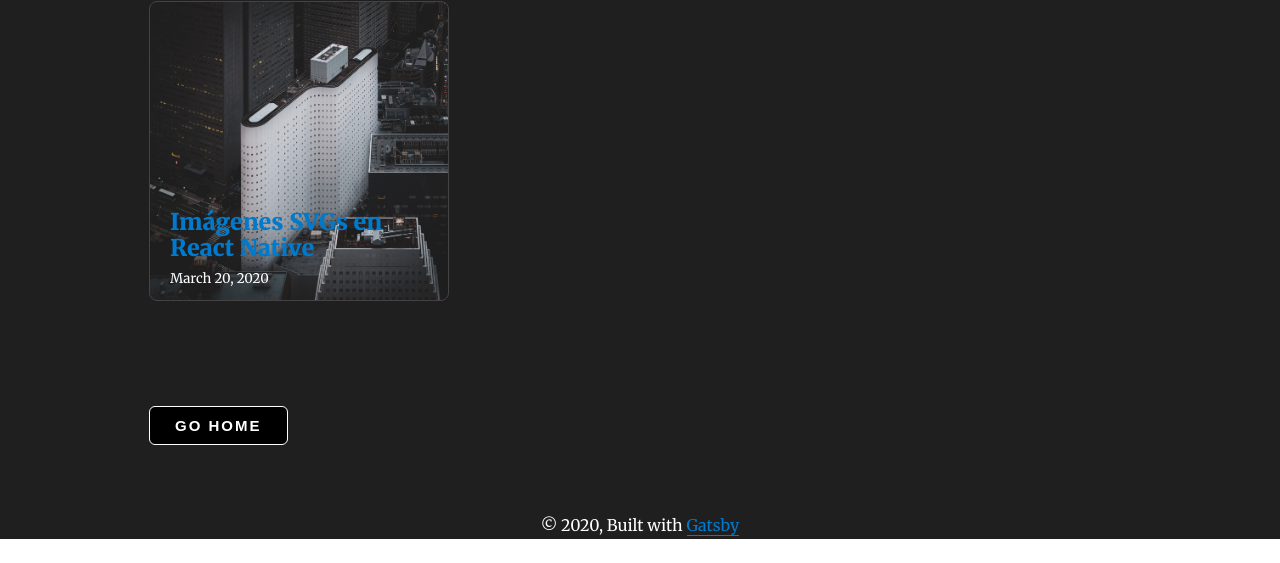
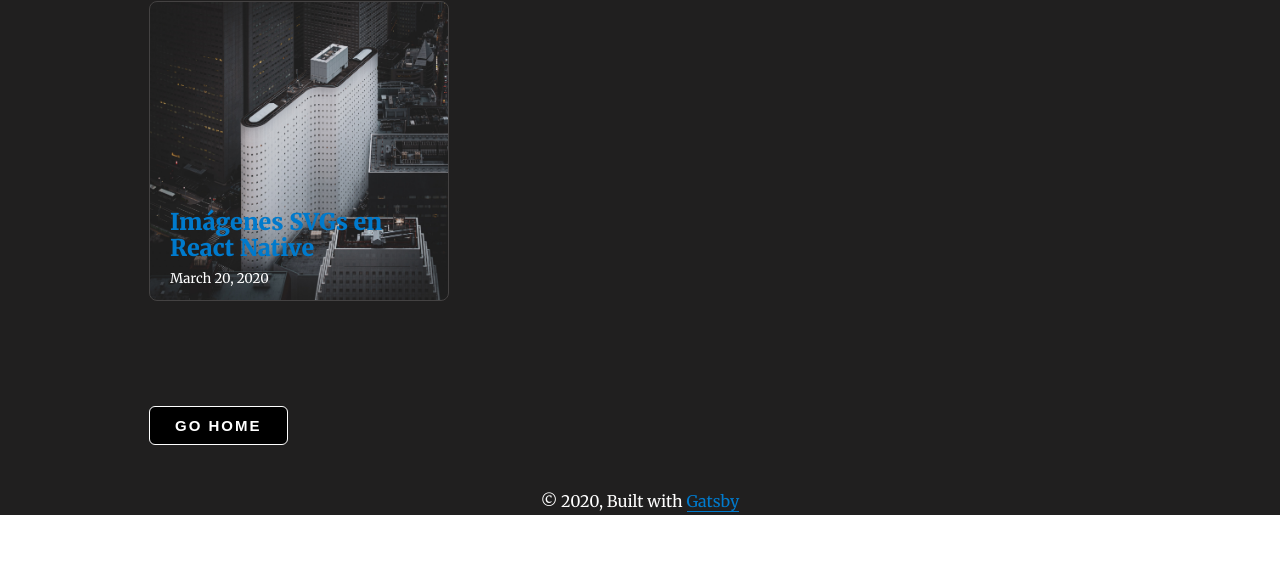
Before and after one commit to enzzoperez/enzoublog, a Gatsby site: page /blog in a window 1280 px wide. Shown: the part 490-1053 px from the top of the page. After the commit the page ends 1005 px from the top, so only its background shows below. Built offline with nearby package versions, Linux system fonts and the light colour scheme; Gatsby itself is replaced by a stand-in of ours; some packages are replaced by stand-ins of ours.

Commit message:
delete just a fucking space

```diff
--- a/src/components/layout.js
+++ b/src/components/layout.js
@@ -84,7 +84,6 @@ const Wrapper = styled.div`
 
 const Footer = styled.footer`
   text-align: center;
-  margin: 24px;
 `
 
 export default Layout
```
